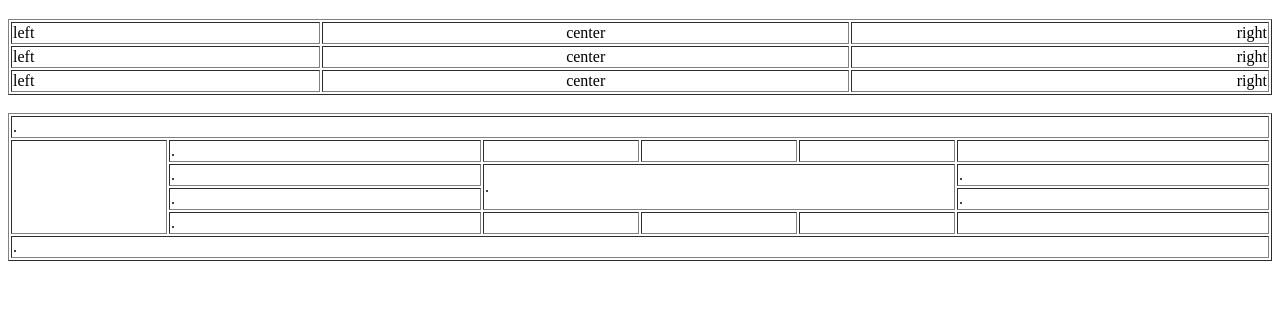
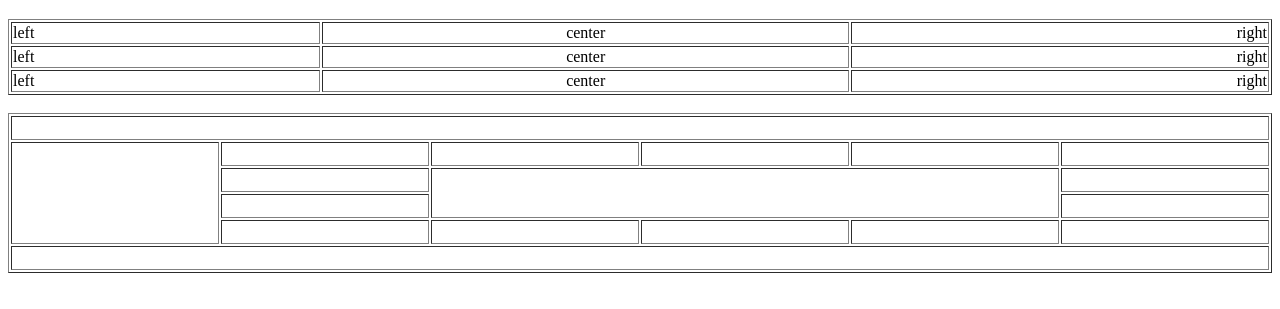
Before and after one commit to acciojob/alignment-notneerajsah, a website: page main.html in a window 1280 px wide. Shown: the part 61-370 px from the top of the page. Drawn offline with Linux system fonts and the light colour scheme.

Commit message:
created a submission

```diff
--- a/main.html
+++ b/main.html
@@ -30,35 +30,35 @@
 
 	<table width=100% border=1 id="table-2">
 		<tr>
-			<td id="t21" colspan="6">.</td>
+			<td id="t21" colspan="6"></td>
 		</tr>
 		<tr>
 			<td rowspan=4></td>
-			<td>.</td>
+			<td></td>
 			<td></td>
 			<td></td>
 			<td></td>
 			<td></td>
 		</tr>
 		<tr>
-			<td>.</td>
-			<td colspan=3 rowspan=2>.</td>
-			<td>.</td>
+			<td></td>
+			<td colspan=3 rowspan=2></td>
+			<td></td>
 		</tr>
 
 		<tr>
-			<td>.</td>
-			<td>.</td>
+			<td></td>
+			<td></td>
 		</tr>
 		<tr>
-			<td>.</td>
+			<td></td>
 			<td></td>
 			<td></td>
 			<td></td>
 			<td></td>
 		</tr>
 		<tr>
-			<td id="t21" colspan="6">.</td>
+			<td colspan="6"></td>
 		</tr>
 
 	</table>
--- a/styles.css
+++ b/styles.css
@@ -5,3 +5,11 @@
 #table-1 td:nth-child(3){
 	text-align:right;
 }
+#table-2 {
+    width: 100%;
+    table-layout: fixed;
+}
+
+#table-2 td {
+    height: 20px;
+}
```
